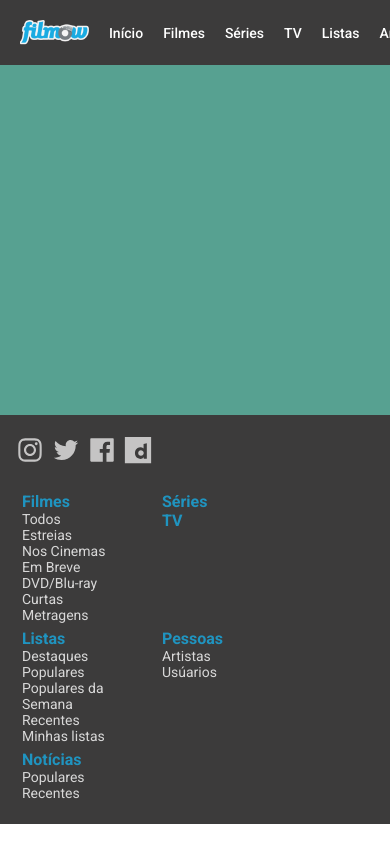
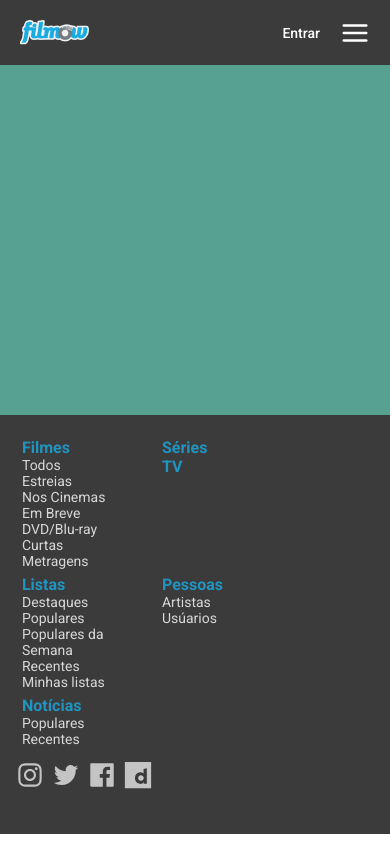
Before and after one commit to ArthurTriis1/filmow-redesign, a React (Create React App) app: page /list in a window 390 px wide. Built offline with nearby package versions, Linux system fonts and the light colour scheme.

Commit message:
Configurada responsividade

```diff
--- a/src/components/BannerSearch/BannerSearch.css
+++ b/src/components/BannerSearch/BannerSearch.css
@@ -26,15 +26,15 @@
 
 .searchContainer{
     color: #C0B5B5;
-    height: 51px;
-    border-radius: 8px;
+    height: 41px;
+    border-radius: 12px;
     overflow: hidden;
     display: flex;
     flex-direction: row;
 }
 
 .selectSearch{
-    width: 12%;
+    width: 18%;
     background-color: #FFF;
     height: 100%;
     border-right: 1px solid rgb(190, 190, 190);
@@ -43,29 +43,45 @@
 }
 
 .searchInput{
-    width: 80%;
+    width: 74%;
     height: 100%;
     padding: 20px;
     color: #BEBABA;
+    border-width: 0;
+    margin: 0;
 }
 
 .searchIcon{
-    font-size: 25px;
+    font-size: 20px;
     display: flex;
     justify-content: center;
     align-items: center;
-    padding: 10px 15px;
+    padding: 5px 10px 5px 5px;
     background-color: #FFF;
     height: 100%;
-     width: 8%;
+    width: 8%;
     color: #C0B5B5;
-    border-left: 1px solid #C0B5B5;
+    border-width: 0;
+    margin: 0;
+
 }
 
 @media (max-width: 600px)
 {
     .containerBanner{
-        width: 95%;
+        width: 90%;
         margin: 0 auto;
     }
+
+    .selectSearch{
+        width: 25%;
+    }
+
+    .searchInput{
+        width: 65%;
+    }
+
+    .searchIcon{
+        width: 10%;
+    }
 }
--- a/src/components/Footer/Footer.css
+++ b/src/components/Footer/Footer.css
@@ -12,7 +12,7 @@ footer {
     display: flex;
     flex-direction: row;
     justify-content: space-between;
-    flex-wrap: wrap-reverse;
+    flex-wrap: wrap;
 }
 
 .itensFooter{
@@ -49,6 +49,7 @@ footer {
 .social{
     color: #FFF;
     padding: 0 10px;
+    margin-top: 10px;
     margin-bottom: 20px;
 }
 
--- a/src/components/Header/Header.css
+++ b/src/components/Header/Header.css
@@ -1,4 +1,4 @@
-.Header {
+header {
     background-color: #3C3B3B;
     display: flex;
     flex-direction: row;
@@ -13,6 +13,7 @@
     display: flex;
     flex-direction: row;
     align-items: center;
+    transition: all 0.3s ease-out;
 }
 
 .leftHeader img{
@@ -25,7 +26,7 @@
     flex-direction: row;
 }
 
-.leftHeader li,  .rigthHeader a, .rigthHeader button{
+.leftHeader li,  .rigthHeader a, .rigthHeader button, header  a {
     margin: 0 10px;
     font-family: Roboto;
     font-style: normal;
@@ -45,3 +46,60 @@
     font-weight: bold;
     white-space: nowrap
 }
+
+.menuHamburguer{
+    color: #FFF;
+    font-size: 30px;
+    margin-right: 10px;
+}
+
+.rigthHeader ul{
+    margin-left: 10px;
+}
+
+.rigthHeader ul li{
+    color: #FFF;
+    margin-bottom: 15px;
+}
+
+
+
+.closeButton{
+    font-size: 30px;
+    color: #FFF;
+    align-self: flex-end;
+}
+
+.optionsPortable{
+    display: flex;
+    align-items: center;
+}
+
+.optionsPortable a{
+    margin-right: 20px;
+}
+
+@media (max-width: 860px){
+
+    header{
+        justify-content: space-between;
+    }
+
+    .rigthHeader{
+        position: fixed;
+        top: 0;
+        right: 0;
+        height: 100vh;
+        width: 60vw;
+        background-color: #3C3B3B;
+        z-index: 100;
+        flex-direction: column;
+        align-items: flex-start;
+        justify-content: flex-start;
+        padding: 10px 20px;
+    }
+
+    .close{
+        right: -60vw;
+    }
+}
--- a/src/components/Header/index.js
+++ b/src/components/Header/index.js
@@ -1,13 +1,26 @@
-import React from 'react';
+import React, { useState } from 'react';
 import logo from '../../assets/logo.png';
+import { FiMenu } from 'react-icons/fi';
+import { AiOutlineClose } from 'react-icons/ai'
 
 import './Header.css';
 
 const Header = () => {
+
+    const [portable, setPortable] = useState(window.outerWidth <= 860);
+    const [showMenu, setShowMenu] = useState(false)
+
+    window.addEventListener('resize', function(){
+        setPortable(window.outerWidth <= 860)
+    });
+
     return(
-        <header className="Header">
+        <header>
             <div className="leftHeader">
                 <img src={logo} alt="Filmow"/>
+
+                {
+                    !portable &&
                     <ul>
                         <li>Início</li>
                         <li>Filmes</li>
@@ -19,11 +32,44 @@ const Header = () => {
                         <li>Notícias</li>
                         <li>Grupos</li>
                     </ul>
+                }
             </div>
-            <div className="rigthHeader">
+
+            <div  className={`rigthHeader ${showMenu? '' : 'close'}`} >
+                {
+                    portable &&
+                    <AiOutlineClose
+                    className="closeButton"
+                    onClick={() => {setShowMenu(false)}}/>
+                }
+                {
+                    !portable &&
+                    <>
                         <a href="/">Entrar</a>
                         <button>Cadastre-se</button>
+                    </>
+                }
+                {
+                    portable &&
+                    <ul>
+                        <li>Início</li>
+                        <li>Filmes</li>
+                        <li>Séries</li>
+                        <li>TV</li>
+                        <li>Listas</li>
+                        <li>Artistas</li>
+                        <li>Usuários</li>
+                        <li>Notícias</li>
+                        <li>Grupos</li>
+                    </ul>
+                }
             </div>
+            {portable &&
+                <div className="optionsPortable">
+                    <a href="/">Entrar</a>
+                    <FiMenu className="menuHamburguer"  onClick={() => {setShowMenu(true)}}/>
+                </div>
+            }
         </header>
     )
 }
```
Lines whose indentation alone changed are shown as unchanged.
